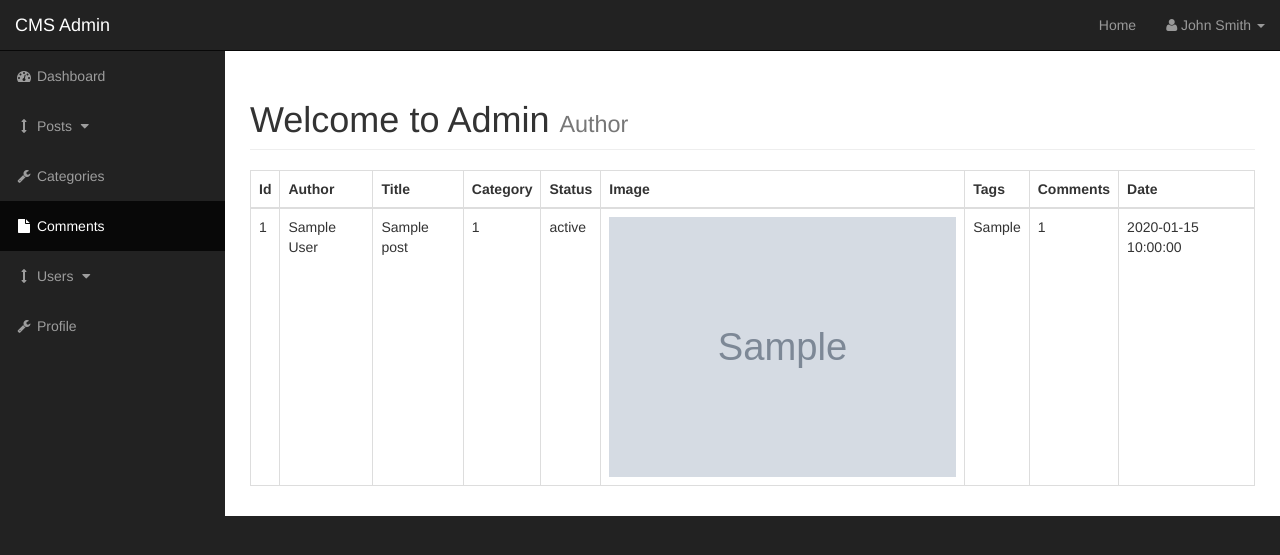
After one commit to ciarancooke9/PHP_CMS_Practice_app, a PHP site: page /admin/post.php in a window 1280 px wide. The commit adds this page. Shown: the top 555 px of the page. Run offline with PHP 8.4, Linux system fonts and the light colour scheme; tables that the repository leaves empty or names only in its code hold one stand-in row (values such as "Sample post"); grey boxes marked "Sample" are stand-in pictures.

Commit message:
admin posts page table working

```diff
--- a/cms/admin/includes/navigation.php
+++ b/cms/admin/includes/navigation.php
@@ -36,7 +36,7 @@
                 <a href="javascript:;" data-toggle="collapse" data-target="#posts"><i class="fa fa-fw fa-arrows-v"></i> Posts <i class="fa fa-fw fa-caret-down"></i></a>
                 <ul id="posts" class="collapse">
                     <li>
-                        <a href="#">View all posts</a>
+                        <a href="post.php">View all posts</a>
                     </li>
                     <li>
                         <a href="#">Add posts</a>
--- /dev/null
+++ b/cms/admin/post.php
@@ -0,0 +1,75 @@
+<?php
+include "includes/header.php";
+
+?>
+
+    <div id="wrapper">
+
+    <!-- Navigation -->
+    <?php include "includes/navigation.php"; ?>
+    <div id="page-wrapper">
+
+        <div class="container-fluid">
+
+            <!-- Page Heading -->
+            <div class="row">
+                <div class="col-lg-12">
+                    <h1 class="page-header">
+                        Welcome to Admin
+                        <small>Author</small>
+                    </h1>
+                    <table class="table table-bordered table-hover">
+                        <thead>
+                        <tr>
+                            <th>Id</th>
+                            <th>Author</th>
+                            <th>Title</th>
+                            <th>Category</th>
+                            <th>Status</th>
+                            <th>Image</th>
+                            <th>Tags</th>
+                            <th>Comments</th>
+                            <th>Date</th>
+                        </tr>
+                        </thead>
+
+                        <tbody>
+                      <?php
+                        global $connection;
+                        $query = 'SELECT * FROM posts';
+                        $select_posts = mysqli_query($connection, $query);
+                        while ($row = mysqli_fetch_assoc($select_posts)) {
+                            $post_id = $row['post_id'];
+                            $post_title = $row['post_title'];
+                            $author = $row['author'];
+                            $category = $row['post_category_id'];
+                            $post_date = $row['post_date'];
+                            $post_image = $row['post_image'];
+                            $post_content = $row['post_content'];
+                            $post_tags = $row['post_tags'];
+                            $comment_count = $row['comment_count'];
+                            $post_status = $row['post_status'];
+
+                          echo "<tr>";
+                            echo "<td>$post_id</td>";
+                            echo "<td>$author</td>";
+                            echo "<td>$post_title</td>";
+                            echo "<td>$category</td>";
+                            echo "<td>$post_status</td>";
+                            echo "<td><img class='img-responsive' src='../images/$post_image' alt='image' </td>";
+                            echo "<td>$post_tags</td>";
+                            echo "<td>$comment_count</td>";
+                            echo "<td>$post_date</td>";
+
+                         }?>
+                      </tr>
+                        </tbody>
+                    </table>
+                </div>
+            </div>
+        </div>
+    </div>
+    </div>
+    <!-- /#page-wrapper -->
+
+<?php include "includes/footer.php"; ?>
```
